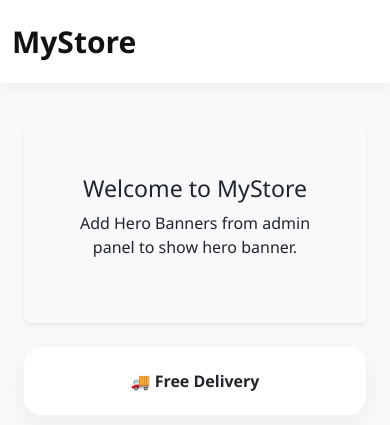
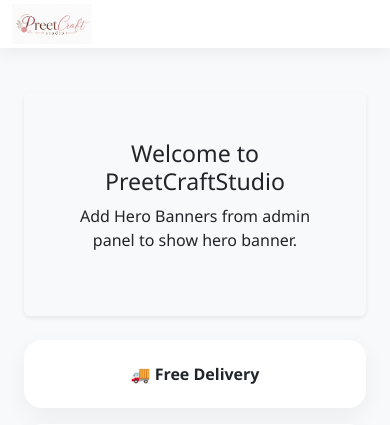
Before and after one commit to Jaspal2403/django-ecommerce, a Django app: page / in a window 390 px wide. Shown: the top 425 px of the page. Run offline with Django 5.2, Linux system fonts and the light colour scheme; data comes from the database, SQL or seed files in the repository; data that the repository does not hold is empty.

Commit message:
CSS changes for logo

```diff
--- a/store/static/store/css/style.css
+++ b/store/static/store/css/style.css
@@ -7,6 +7,67 @@ body {
 .navbar {
     margin-bottom: 20px;
 }
+
+/* ===============================
+   PREETCRAFT STUDIO HEADER LOGO
+   Safe CSS (won't disturb searchbar)
+   =============================== */
+
+/* Brand container */
+.navbar-brand{
+    display: flex;
+    align-items: center;
+    justify-content: flex-start;
+    padding: 0 !important;
+    margin-right: 18px;
+    min-width: 210px;   /* keeps logo area only */
+    overflow: hidden;
+}
+
+/* Logo image */
+.navbar-brand img,
+.pcs-logo{
+    height: 60px;       /* desktop size */
+    width: auto;
+    max-width: 100%;
+    object-fit: contain;
+    display: block;
+}
+
+/* Prevent navbar row stretch */
+.navbar .navbar-brand{
+    flex-shrink: 0;
+}
+
+/* Tablet */
+@media (max-width: 991px){
+    .navbar-brand{
+        min-width: 180px;
+        margin-right: 12px;
+    }
+
+    .navbar-brand img,
+    .pcs-logo{
+        height: 48px;
+    }
+}
+
+/* Mobile */
+@media (max-width: 576px){
+    .navbar-brand{
+        min-width: 145px;
+        margin-right: 8px;
+    }
+
+    .navbar-brand img,
+    .pcs-logo{
+        height: 40px;
+    }
+}
+
+
+
+
 
 /* =========================
    LOGIN PAGE
@@ -144,7 +205,7 @@ body {
 .main-navbar{
     background:#ffffff !important;
     box-shadow:0 4px 18px rgba(0,0,0,0.06);
-    padding:14px 0;
+    padding:4px 0;
 }
 
 .main-navbar .navbar-brand{
--- a/store/templates/store/base.html
+++ b/store/templates/store/base.html
@@ -21,7 +21,15 @@
 <nav class="navbar navbar-expand-lg navbar-light main-navbar">
 <div class="container">
 
-    <a class="navbar-brand" href="{% url 'home' %}">MyStore</a>
+    <!-- <a class="navbar-brand brand-logo" href="{% url 'home' %}">
+        PreetCraft<span>Studio</span>
+    </a> -->
+
+    <a class="navbar-brand" href="{% url 'home' %}">
+    <img src="{% static 'store/images/brandlogo1.png' %}"
+         alt="PreetCraft Studio"
+         class="pcs-logo">
+    </a>
 
     <div class="collapse navbar-collapse">
 
@@ -154,7 +162,7 @@
         <div class="row">
 
             <div class="col-md-4 mb-3">
-                <h5>MyStore</h5>
+                <h5>PreetCraftStudio</h5>
                 <p>Your trusted online shopping destination.</p>
             </div>
 
@@ -167,7 +175,7 @@
 
             <div class="col-md-4 mb-3">
                 <h6>Contact</h6>
-                <p>Email: support@mystore.com</p>
+                <p>Email: support@preetcollections.com</p>
                 <p>Phone: +91 99999 99999</p>
             </div>
 
@@ -176,7 +184,7 @@
         <hr>
 
         <div class="text-center">
-            © 2026 MyStore. All Rights Reserved.
+            © 2026 PreetCraftStudio. All Rights Reserved.
         </div>
 
     </div>
--- a/store/templates/store/home.html
+++ b/store/templates/store/home.html
@@ -99,7 +99,7 @@
 <!-- Empty State -->
 <div class="bg-light text-center p-5 rounded shadow-sm">
 
-    <h3>Welcome to MyStore</h3>
+    <h3>Welcome to PreetCraftStudio</h3>
     <p>Add Hero Banners from admin panel to show hero banner.</p>
 
 </div>
@@ -315,7 +315,7 @@
     <!-- MAIN CONTENT -->
     <div class="col-lg-9">
 
-        <!-- TRENDING -->
+        <!-- TRENDING
         <div class="mb-5">
 
             <h4 class="mb-3">Trending Categories</h4>
@@ -336,7 +336,7 @@
 
             </div>
 
-        </div>
+        </div>-->
 
         <!-- NEW ARRIVALS -->
         <div class="mb-5">
```
Also changed, not shown: store/static/store/images/brandlogo.png (added), store/static/store/images/brandlogo1.png (added), store/static/store/images/brandlogo2.png (added).
